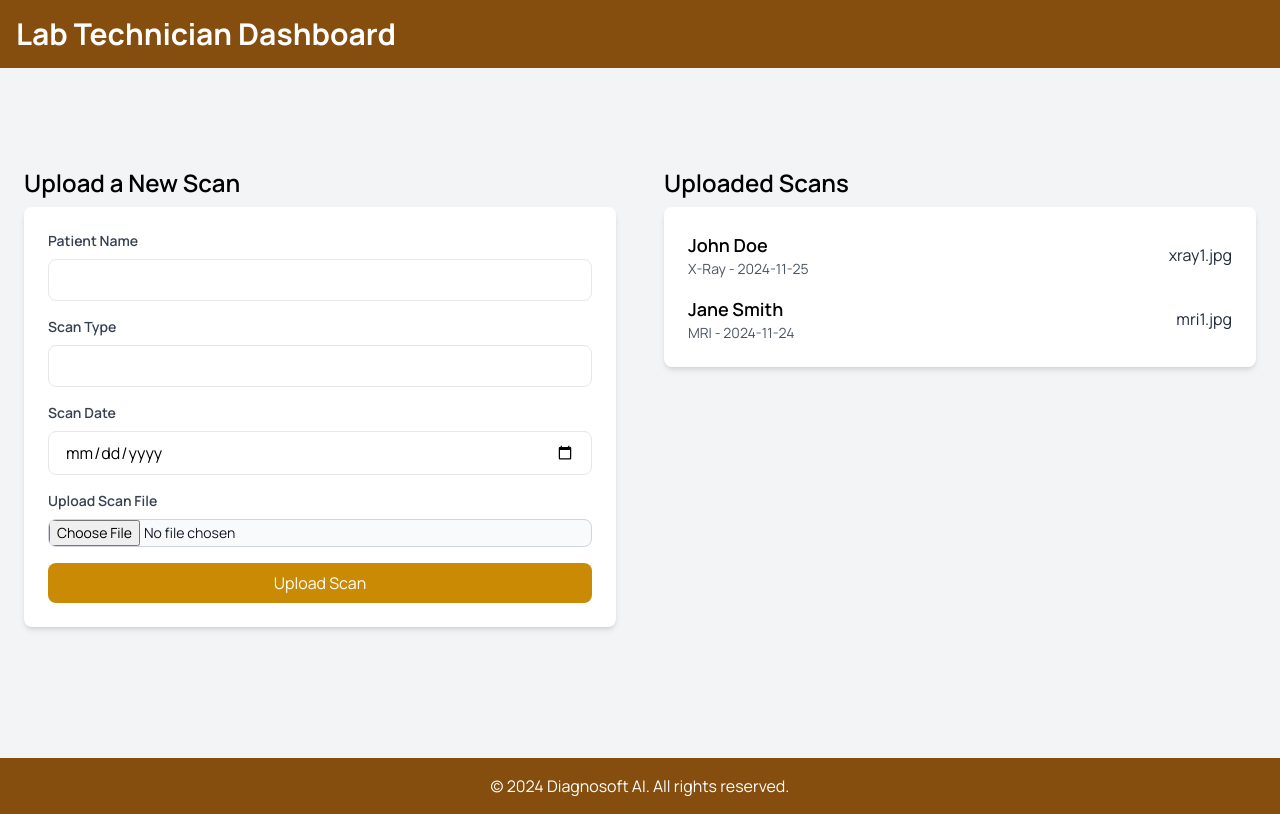
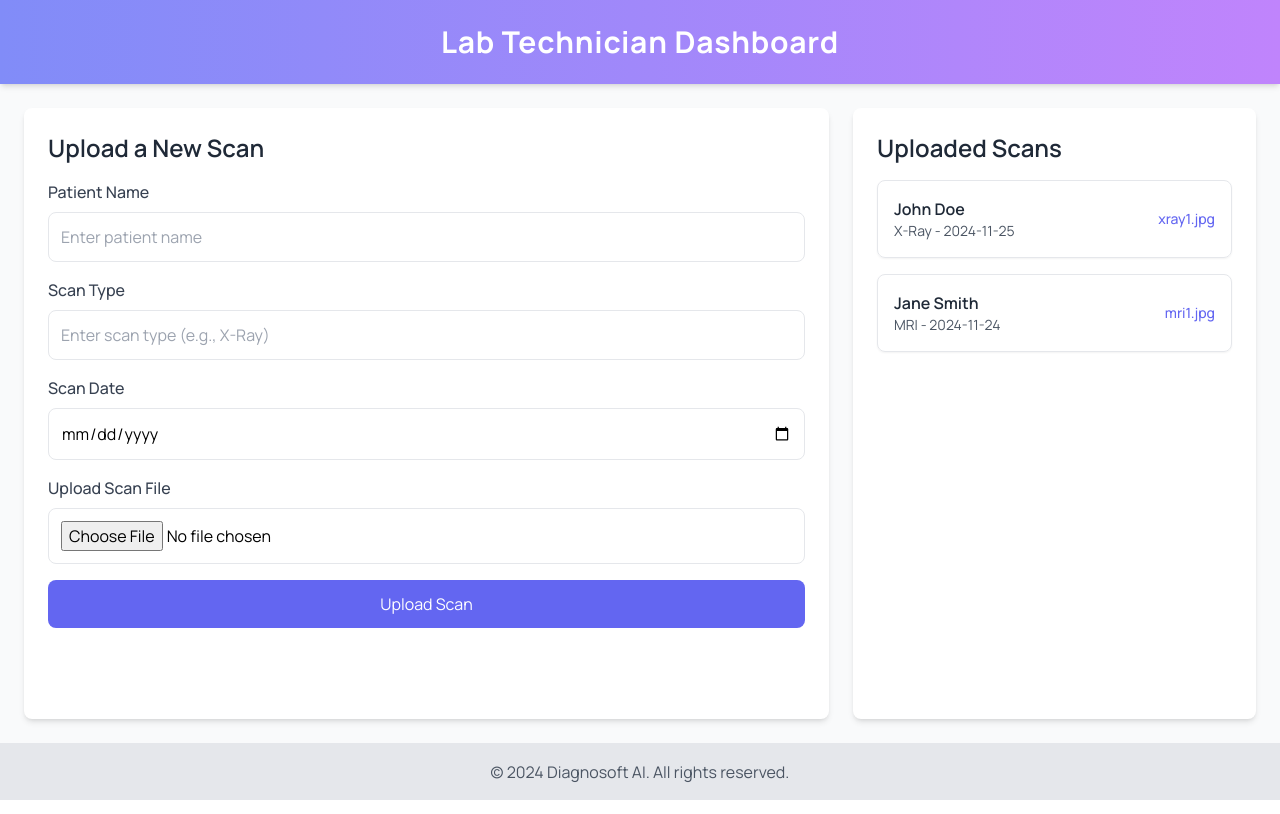
Before and after one commit to thashu28/DiagnoSoftAI, a React (Vite) app in the folder frontend/: page /lab_technician/upload_scans in a window 1280 px wide. Built offline with nearby package versions, Linux system fonts and the light colour scheme.

Commit message:
Lab_technician pages styling

```diff
--- a/frontend/src/components/lab_technician/emergency_scans.jsx
+++ b/frontend/src/components/lab_technician/emergency_scans.jsx
@@ -6,13 +6,12 @@ const EmergencyScans = () => {
     type: "",
     date: "",
     file: null,
-    priority: "High", // Default priority for emergency scans
+    priority: "High",
   });
 
   const [emergencyScans, setEmergencyScans] = useState([
-    // Example list of emergency scans
-    { patient: "John Doe", type: "CT Scan", date: "2024-11-25", fileName: "ctscan1.jpg", status: "In Progress" },
-    { patient: "Jane Smith", type: "X-Ray", date: "2024-11-24", fileName: "xray2.jpg", status: "Resolved" },
+    { patient: "John Doe", type: "CT Scan", date: "2024-11-25", fileName: "ctscan1.jpg", priority: "High", status: "In Progress" },
+    { patient: "Jane Smith", type: "X-Ray", date: "2024-11-24", fileName: "xray2.jpg", priority: "Normal", status: "Resolved" },
   ]);
 
   const handleFileChange = (e) => {
@@ -39,10 +38,10 @@ const EmergencyScans = () => {
   };
 
   return (
-    <div className="min-h-screen flex flex-col bg-gray-100">
+    <div className="min-h-screen flex flex-col bg-gray-50">
       {/* Header */}
-      <header className="bg-yellow-800 text-white p-4">
-        <h1 className="text-3xl font-bold">Lab Technician Dashboard</h1>
+      <header className="bg-gradient-to-r from-indigo-400 to-purple-400 text-white p-6 shadow-md">
+        <h1 className="text-3xl font-bold text-center">Lab Technician Dashboard</h1>
       </header>
 
       {/* Main Content */}
@@ -50,7 +49,7 @@ const EmergencyScans = () => {
         {/* Left Block: Upload Emergency Scan Form */}
         <div className="w-full md:w-1/2 p-6">
           <section className="mb-8">
-            <h2 className="text-2xl font-semibold mb-4 text-center">Upload Emergency Scan</h2>
+            <h2 className="text-2xl font-semibold mb-4 text-center text-gray-800">Upload Emergency Scan</h2>
             <form onSubmit={handleSubmit} className="bg-white p-6 shadow-md rounded-lg">
               <div className="mb-4">
                 <label htmlFor="patient" className="block text-sm font-semibold text-gray-700 mb-2">
@@ -62,7 +61,8 @@ const EmergencyScans = () => {
                   name="patient"
                   value={newEmergencyScan.patient}
                   onChange={handleInputChange}
-                  className="w-full px-4 py-2 border rounded-lg focus:outline-none focus:ring-2 focus:ring-yellow-500"
+                  className="w-full px-4 py-2 border rounded-lg focus:outline-none focus:ring-2 focus:ring-indigo-400"
+                  placeholder="Enter patient name"
                   required
                 />
               </div>
@@ -76,7 +76,8 @@ const EmergencyScans = () => {
                   name="type"
                   value={newEmergencyScan.type}
                   onChange={handleInputChange}
-                  className="w-full px-4 py-2 border rounded-lg focus:outline-none focus:ring-2 focus:ring-yellow-500"
+                  className="w-full px-4 py-2 border rounded-lg focus:outline-none focus:ring-2 focus:ring-indigo-400"
+                  placeholder="e.g., CT, MRI"
                   required
                 />
               </div>
@@ -90,7 +91,7 @@ const EmergencyScans = () => {
                   name="date"
                   value={newEmergencyScan.date}
                   onChange={handleInputChange}
-                  className="w-full px-4 py-2 border rounded-lg focus:outline-none focus:ring-2 focus:ring-yellow-500"
+                  className="w-full px-4 py-2 border rounded-lg focus:outline-none focus:ring-2 focus:ring-indigo-400"
                   required
                 />
               </div>
@@ -98,7 +99,7 @@ const EmergencyScans = () => {
                 <label htmlFor="file" className="block text-sm font-semibold text-gray-700 mb-2">
                   Upload Scan File
                 </label>
-                <div className="flex items-center justify-center border-2 border-dashed border-yellow-500 p-4 rounded-lg hover:bg-yellow-50 transition cursor-pointer">
+                <div className="flex items-center justify-center border-2 border-dashed border-indigo-400 p-4 rounded-lg bg-gray-50 hover:bg-indigo-50 transition cursor-pointer">
                   <input
                     type="file"
                     id="file"
@@ -118,7 +119,7 @@ const EmergencyScans = () => {
                   name="priority"
                   value={newEmergencyScan.priority}
                   onChange={handleInputChange}
-                  className="w-full px-4 py-2 border rounded-lg focus:outline-none focus:ring-2 focus:ring-yellow-500"
+                  className="w-full px-4 py-2 border rounded-lg focus:outline-none focus:ring-2 focus:ring-indigo-400"
                 >
                   <option value="High">High</option>
                   <option value="Normal">Normal</option>
@@ -126,7 +127,7 @@ const EmergencyScans = () => {
               </div>
               <button
                 type="submit"
-                className="w-full bg-yellow-600 text-white py-2 rounded-lg hover:bg-yellow-500"
+                className="w-full bg-indigo-500 text-white py-2 rounded-lg hover:bg-indigo-400 transition"
               >
                 Upload Emergency Scan
               </button>
@@ -137,24 +138,35 @@ const EmergencyScans = () => {
         {/* Right Block: Display Uploaded Emergency Scans */}
         <div className="w-1/2 p-6">
           <section className="mb-8">
-            <h2 className="text-2xl font-semibold mb-2">Uploaded Emergency Scans</h2>
+            <h2 className="text-2xl font-semibold mb-2 text-gray-800">Uploaded Emergency Scans</h2>
             <div className="bg-white p-6 shadow-md rounded-lg">
               {emergencyScans.length > 0 ? (
                 <ul className="space-y-4">
                   {emergencyScans.map((scan, index) => (
-                    <li key={index} className="flex justify-between items-center">
+                    <li key={index} className="flex justify-between items-center bg-gray-50 p-4 rounded-lg shadow hover:shadow-md transition">
                       <div>
                         <p className="text-lg font-semibold">{scan.patient}</p>
                         <p className="text-sm text-gray-600">{scan.type} - {scan.date}</p>
                       </div>
-                      <a href={`/uploads/${scan.fileName}`} className="text-blue-500 hover:underline">
-                        {scan.fileName}
-                      </a>
+                      <div className="flex items-center space-x-4">
+                        <span
+                          className={`px-3 py-1 text-sm rounded-full ${
+                            scan.priority === "High"
+                              ? "bg-red-100 text-red-600"
+                              : "bg-green-100 text-green-600"
+                          }`}
+                        >
+                          {scan.priority}
+                        </span>
+                        <a href={`/uploads/${scan.fileName}`} className="text-indigo-500 hover:underline">
+                          {scan.fileName}
+                        </a>
+                      </div>
                     </li>
                   ))}
                 </ul>
               ) : (
-                <p>No scans uploaded yet.</p>
+                <p className="text-gray-500">No scans uploaded yet.</p>
               )}
             </div>
           </section>
@@ -162,8 +174,8 @@ const EmergencyScans = () => {
       </div>
 
       {/* Footer */}
-      <footer className="bg-yellow-800 text-white text-center p-4">
-        <p>&copy; 2024 Diagnosoft AI. All rights reserved.</p>
+      <footer className="bg-gray-200 text-gray-600 text-center py-4">
+        <p>&copy; 2024 DiagnoSoftAI. All Rights Reserved.</p>
       </footer>
     </div>
   );
--- a/frontend/src/components/lab_technician/labtechnician_chat.jsx
+++ b/frontend/src/components/lab_technician/labtechnician_chat.jsx
@@ -8,7 +8,7 @@ const LabTechnicianChat = () => {
   const handleChatSelection = (option) => {
     setChatOption(option);
     setMessages([
-      { sender: "System", text: `You are now chatting with a ${option}` },
+      { sender: "System", text: `You are now chatting with a ${option}.` },
     ]); // Initialize chat messages with a system message
   };
 
@@ -26,24 +26,26 @@ const LabTechnicianChat = () => {
   };
 
   return (
-    <div className="min-h-screen flex flex-col">
+    <div className="min-h-screen flex flex-col bg-gray-50">
       {/* Header */}
-      <header className="bg-yellow-800 text-white py-4 px-6">
-        <h1 className="text-3xl font-bold">Lab Technician Dashboard</h1>
+      <header className="bg-gradient-to-r from-indigo-400 to-purple-400 text-white py-4 px-6 shadow-md">
+        <h1 className="text-3xl font-bold tracking-wide text-center">Lab Technician Dashboard</h1>
       </header>
 
       {/* Main Content */}
       <main className="flex-grow bg-gray-100 p-6">
         {/* Chat Option Selector */}
-        <div className="bg-white p-6 shadow-md rounded-lg mx-auto w-3/4 md:w-1/2 mb-4">
-          <h2 className="text-2xl font-semibold mb-4 text-center">
+        <div className="bg-white p-6 shadow-lg rounded-lg mx-auto w-3/4 md:w-1/2 mb-6">
+          <h2 className="text-2xl font-semibold mb-6 text-center">
             Chat with a Doctor or Patient
           </h2>
           <div className="flex justify-around">
             <button
               onClick={() => handleChatSelection("Doctor")}
-              className={`bg-blue-500 text-white px-6 py-3 rounded-lg hover:bg-blue-400 ${
-                chatOption === "Doctor" ? "opacity-50" : ""
+              className={`px-6 py-3 rounded-lg transition-all text-white font-medium shadow-md ${
+                chatOption === "Doctor"
+                  ? "bg-indigo-500 opacity-75"
+                  : "bg-indigo-500 hover:bg-indigo-400"
               }`}
               disabled={chatOption === "Doctor"}
             >
@@ -51,8 +53,10 @@ const LabTechnicianChat = () => {
             </button>
             <button
               onClick={() => handleChatSelection("Patient")}
-              className={`bg-green-500 text-white px-6 py-3 rounded-lg hover:bg-green-400 ${
-                chatOption === "Patient" ? "opacity-50" : ""
+              className={`px-6 py-3 rounded-lg transition-all text-white font-medium shadow-md ${
+                chatOption === "Patient"
+                  ? "bg-green-500 opacity-75"
+                  : "bg-green-500 hover:bg-green-400"
               }`}
               disabled={chatOption === "Patient"}
             >
@@ -63,7 +67,7 @@ const LabTechnicianChat = () => {
 
         {/* Chat Block */}
         {chatOption && (
-          <div className="bg-white p-6 shadow-md rounded-lg mx-auto w-3/4 md:w-1/2">
+          <div className="bg-white p-6 shadow-lg rounded-lg mx-auto w-3/4 md:w-1/2">
             <h3 className="text-xl font-semibold mb-4 text-center">
               Chat with {chatOption}
             </h3>
@@ -87,11 +91,11 @@ const LabTechnicianChat = () => {
                 placeholder="Type a message..."
                 value={inputMessage}
                 onChange={(e) => setInputMessage(e.target.value)}
-                className="flex-grow border border-gray-300 rounded-lg px-4 py-2 mr-2"
+                className="flex-grow border border-gray-300 rounded-lg px-4 py-2 focus:ring-2 focus:ring-indigo-400 focus:outline-none"
               />
               <button
                 onClick={handleSendMessage}
-                className="bg-blue-500 text-white px-6 py-2 rounded-lg hover:bg-blue-400"
+                className="ml-2 px-6 py-2 bg-indigo-500 text-white rounded-lg hover:bg-indigo-400 transition"
               >
                 Send
               </button>
@@ -101,7 +105,7 @@ const LabTechnicianChat = () => {
       </main>
 
       {/* Footer */}
-      <footer className="bg-yellow-800 text-white py-4 text-center">
+      <footer className="bg-gray-200 text-gray-600 text-center py-4">
         <p>&copy; 2024 DiagnoSoftAI. All Rights Reserved.</p>
       </footer>
     </div>
--- a/frontend/src/components/lab_technician/upload_scans.jsx
+++ b/frontend/src/components/lab_technician/upload_scans.jsx
@@ -1,159 +1,91 @@
 import React, { useState } from "react";
 
-const UploadScans = () => {
-  const [newScan, setNewScan] = useState({
-    patient: "",
-    type: "",
-    date: "",
-    file: null,
-  });
-
-  const [uploadedScans, setUploadedScans] = useState([
-    { patient: "John Doe", type: "X-Ray", date: "2024-11-25", fileName: "xray1.jpg" },
-    { patient: "Jane Smith", type: "MRI", date: "2024-11-24", fileName: "mri1.jpg" },
+const LabTechnicianUploadScans = () => {
+  const [uploadedScans] = useState([
+    { patient: "John Doe", scanType: "X-Ray", date: "2024-11-25", file: "xray1.jpg" },
+    { patient: "Jane Smith", scanType: "MRI", date: "2024-11-24", file: "mri1.jpg" },
   ]);
 
-  const handleFileChange = (e) => {
-    const file = e.target.files[0];
-    setNewScan({ ...newScan, file });
-  };
-
-  const handleInputChange = (e) => {
-    const { name, value } = e.target;
-    setNewScan({ ...newScan, [name]: value });
-  };
-
-  const handleSubmit = (e) => {
-    e.preventDefault();
-    if (newScan.patient && newScan.type && newScan.date && newScan.file) {
-      // Add the new scan to the uploaded scans list
-      setUploadedScans([
-        ...uploadedScans,
-        { ...newScan, fileName: newScan.file.name },
-      ]);
-      alert("Scan uploaded successfully!");
-      // Reset the form
-      setNewScan({ patient: "", type: "", date: "", file: null });
-    } else {
-      alert("Please fill all fields and upload a scan file.");
-    }
-  };
-
   return (
-    <div className="min-h-screen flex flex-col">
+    <div className="min-h-screen flex flex-col bg-gray-50">
       {/* Header */}
-      <header className="bg-yellow-800 text-white p-4">
-        <h1 className="text-3xl font-bold">Lab Technician Dashboard</h1>
+      <header className="bg-gradient-to-r from-indigo-400 to-purple-400 text-white p-6 shadow-md">
+        <h1 className="text-3xl font-bold tracking-wide text-center">Lab Technician Dashboard</h1>
       </header>
 
       {/* Main Content */}
-      <div className="flex flex-grow bg-gray-100">
-        {/* Left Block: Upload Scan Form */}
-        <div className="w-1/2 p-6">
-          <section className="mb-8">
-            <h2 className="text-2xl font-semibold mb-2">Upload a New Scan</h2>
-            <form onSubmit={handleSubmit} className="bg-white p-6 shadow-md rounded-lg">
-              <div className="mb-4">
-                <label htmlFor="patient" className="block text-sm font-semibold text-gray-700 mb-2">
-                  Patient Name
-                </label>
+      <div className="flex flex-grow p-6">
+        {/* Upload Scan Form */}
+        <section className="w-2/3 bg-white p-6 rounded-lg shadow-md mr-6">
+          <h2 className="text-2xl font-semibold text-gray-800 mb-4">Upload a New Scan</h2>
+          <form className="space-y-4">
+            <div>
+              <label className="block text-gray-700 font-medium mb-2">Patient Name</label>
               <input
                 type="text"
-                  id="patient"
-                  name="patient"
-                  value={newScan.patient}
-                  onChange={handleInputChange}
-                  className="w-full px-4 py-2 border rounded-lg focus:outline-none focus:ring-2 focus:ring-yellow-500"
-                  required
+                placeholder="Enter patient name"
+                className="w-full p-3 border rounded-lg focus:outline-none focus:ring-2 focus:ring-indigo-400"
               />
             </div>
-              <div className="mb-4">
-                <label htmlFor="type" className="block text-sm font-semibold text-gray-700 mb-2">
-                  Scan Type
-                </label>
+            <div>
+              <label className="block text-gray-700 font-medium mb-2">Scan Type</label>
               <input
                 type="text"
-                  id="type"
-                  name="type"
-                  value={newScan.type}
-                  onChange={handleInputChange}
-                  className="w-full px-4 py-2 border rounded-lg focus:outline-none focus:ring-2 focus:ring-yellow-500"
-                  required
+                placeholder="Enter scan type (e.g., X-Ray)"
+                className="w-full p-3 border rounded-lg focus:outline-none focus:ring-2 focus:ring-indigo-400"
               />
             </div>
-              <div className="mb-4">
-                <label htmlFor="date" className="block text-sm font-semibold text-gray-700 mb-2">
-                  Scan Date
-                </label>
+            <div>
+              <label className="block text-gray-700 font-medium mb-2">Scan Date</label>
               <input
                 type="date"
-                  id="date"
-                  name="date"
-                  value={newScan.date}
-                  onChange={handleInputChange}
-                  className="w-full px-4 py-2 border rounded-lg focus:outline-none focus:ring-2 focus:ring-yellow-500"
-                  required
+                className="w-full p-3 border rounded-lg focus:outline-none focus:ring-2 focus:ring-indigo-400"
               />
             </div>
-              <div className="mb-4">
-                <label htmlFor="file" className="block text-sm font-semibold text-gray-700 mb-2">
-                  Upload Scan File
-                </label>
+            <div>
+              <label className="block text-gray-700 font-medium mb-2">Upload Scan File</label>
               <input
                 type="file"
-                  id="file"
-                  name="file"
-                  onChange={handleFileChange}
-                  className="block w-full text-sm text-gray-900 bg-gray-50 rounded-lg border border-gray-300 cursor-pointer focus:outline-none focus:ring-2 focus:ring-yellow-500"
-                  required
+                className="w-full p-3 border rounded-lg focus:outline-none focus:ring-2 focus:ring-indigo-400"
               />
-                {newScan.file && (
-                  <p className="text-sm text-green-500 mt-2">Selected File: {newScan.file.name}</p>
-                )}
             </div>
             <button
               type="submit"
-                className="w-full bg-yellow-600 text-white py-2 rounded-lg hover:bg-yellow-500"
+              className="w-full bg-indigo-500 text-white py-3 rounded-lg hover:bg-indigo-600 transition"
             >
               Upload Scan
             </button>
           </form>
         </section>
-        </div>
 
-        {/* Right Block: List of Uploaded Scans */}
-        <div className="w-1/2 p-6">
-          <section className="mb-8">
-            <h2 className="text-2xl font-semibold mb-2">Uploaded Scans</h2>
-            <div className="bg-white p-6 shadow-md rounded-lg">
-              {uploadedScans.length > 0 ? (
+        {/* Uploaded Scans Section */}
+        <section className="w-1/3 bg-white p-6 rounded-lg shadow-md">
+          <h2 className="text-2xl font-semibold text-gray-800 mb-4">Uploaded Scans</h2>
           <ul className="space-y-4">
             {uploadedScans.map((scan, index) => (
-                    <li key={index} className="flex justify-between items-center">
+              <li
+                key={index}
+                className="p-4 border rounded-lg shadow-sm flex justify-between items-center hover:shadow-md transition"
+              >
                 <div>
-                        <p className="text-lg font-semibold">{scan.patient}</p>
+                  <p className="font-semibold text-gray-800">{scan.patient}</p>
                   <p className="text-sm text-gray-600">
-                          {scan.type} - {scan.date}
+                    {scan.scanType} - {scan.date}
                   </p>
                 </div>
-                      <span className="text-gray-800">{scan.fileName}</span>
+                <p className="text-indigo-500 text-sm font-medium">{scan.file}</p>
               </li>
             ))}
           </ul>
-              ) : (
-                <p>No scans uploaded yet.</p>
-              )}
-            </div>
         </section>
-        </div>
       </div>
 
       {/* Footer */}
-      <footer className="bg-yellow-800 text-white text-center p-4">
+      <footer className="bg-gray-200 text-gray-600 text-center p-4 mt-auto border-t">
         <p>&copy; 2024 Diagnosoft AI. All rights reserved.</p>
       </footer>
     </div>
   );
 };
 
-export default UploadScans;
+export default LabTechnicianUploadScans;
```
Also changed, not shown: frontend/src/components/lab_technician/lab_technician.jsx (+27 -18 lines). Lines whose indentation alone changed are shown as unchanged.
